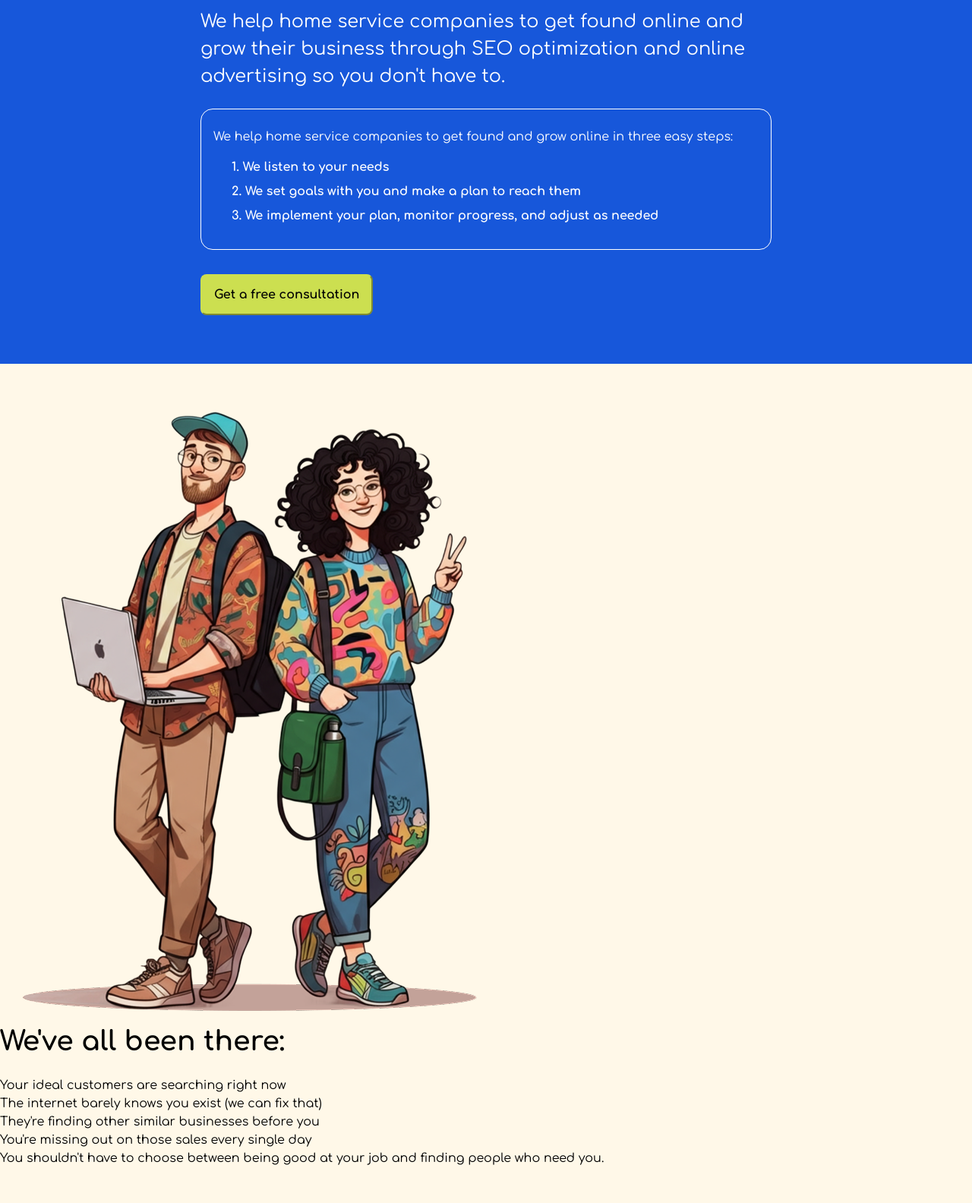
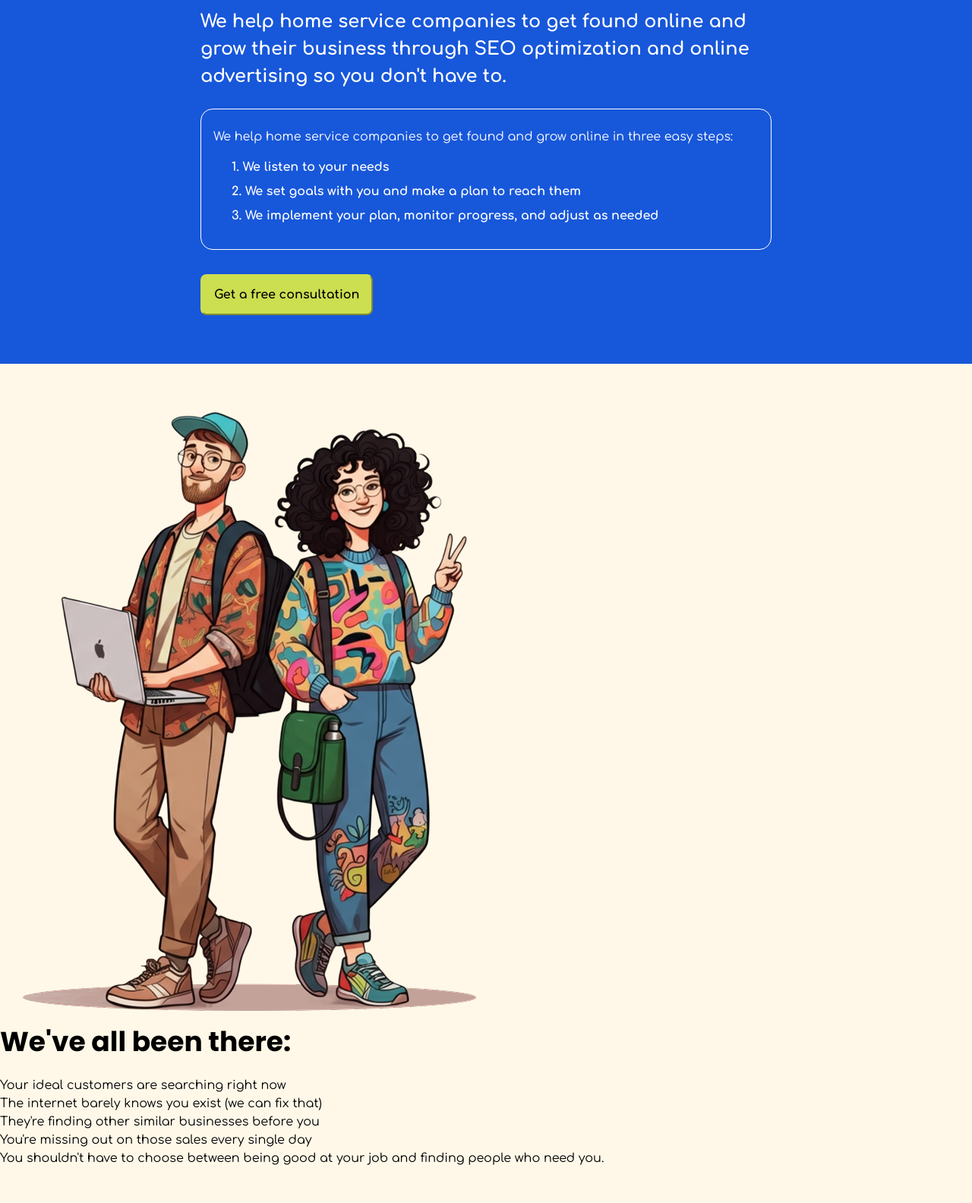
Before and after one commit to eraeric91/pip-prototype, a plain HTML site: page index.html in a window 1280 px wide. Shown: the part 287-1871 px from the top of the page at 76% size. Drawn offline with Linux system fonts and the light colour scheme.

Commit message:
Update styles.css

```diff
--- a/styles.css
+++ b/styles.css
@@ -76,12 +76,8 @@ body {
     background-color: var(--cream);
 }
 
-/* Poppins for headings */
-h1, h2, {
+h1 {
     font-family: var(--font-header);
-}
-
-h1 {
     font-size: var(--font-size-display);
     font-weight: var(--font-weight-bold);
     line-height: var(--line-height-tight);
@@ -89,6 +85,7 @@ h1 {
 }
 
 h2 {
+    font-family: var(--font-header);
     font-size: var(--font-size-heading);
     font-weight: var(--font-weight-bold);
     line-height: var(--line-height-tight);
@@ -97,7 +94,7 @@ h2 {
 
 h3 {
     font-size: var(--font-size-subheading);
-    font-weight: var(--font-weight-normal);
+    font-weight: var(--font-weight-bold);
     line-height: var(--line-height-normal);
     margin-bottom: var(--space-lg);
 }
```
